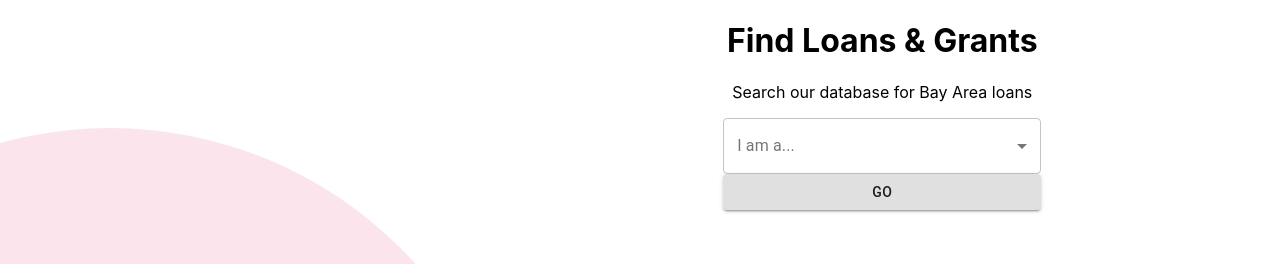
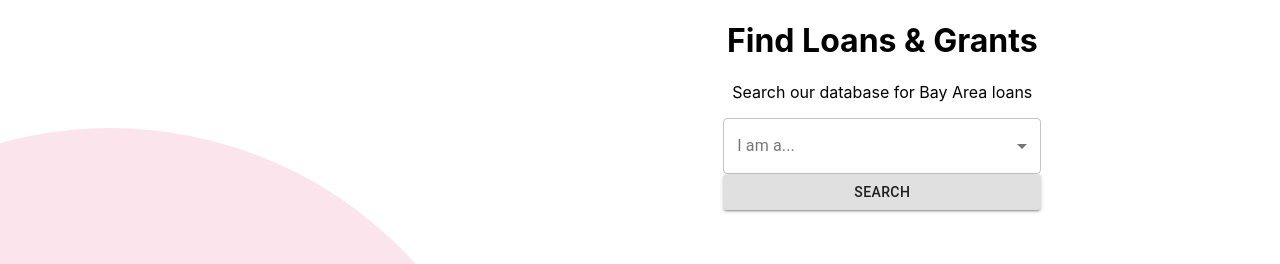
Before and after one commit to sfbrigade/datasci-bay-area-relief-frontend, a React (Create React App) app: page / in a window 1280 px wide. Shown: the top 264 px of the page. Built offline with nearby package versions, Linux system fonts and the light colour scheme.

Commit message:
Add fake scaffolding api calls

```diff
--- a/src/Home.tsx
+++ b/src/Home.tsx
@@ -1,11 +1,12 @@
 import React, { useState } from "react";
-import {Link} from "react-router-dom";
+import { useHistory } from 'react-router-dom';
 import styled from 'styled-components';
 import { ReactComponent as CoolIllustration } from "./assets/CoolIllustration.svg"
 import Button from '@material-ui/core/Button';
 import InputLabel from '@material-ui/core/InputLabel';
 import FormControl from '@material-ui/core/FormControl';
 import Select from '@material-ui/core/Select';
+import search from "./api";
 
 const Container = styled.div`
   display: flex;
@@ -21,6 +22,7 @@ const StyledFormControl = styled(FormControl)`
   flex-direction: column;
   width: 40%;
 `;
+
 const PlaceholderIllustration = styled(CoolIllustration)`
   position: absolute;
   width: 823px;
@@ -30,11 +32,17 @@ const PlaceholderIllustration = styled(CoolIllustration)`
 `;
 
 const Home: React.FC = () => {
-  const [ businessType, setBusinessType ] = useState('')
+  const [ businessType, setBusinessType ] = useState<string>('');
+  const history = useHistory();
 
   const handleBusinessTypeChange = (event: React.ChangeEvent<{ value: unknown }>) => {
     setBusinessType(event.target.value as string);
-  }
+  };
+
+  const goToResults = () => {
+    search(businessType);
+    history.push('/results');
+  };
 
   return (
     <Container>
@@ -61,7 +69,7 @@ const Home: React.FC = () => {
             <option value='non-profit'>Non-profit</option>
           </Select>
 
-          <Button variant="contained" component={Link} to='/results'>Go</Button>
+          <Button variant="contained" onClick={goToResults}>Search</Button>
         </StyledFormControl>
 
       </Section>
--- /dev/null
+++ b/src/api.ts
@@ -0,0 +1,5 @@
+const search = (businessType: string) => {
+
+};
+
+export default search;
```
Also changed, not shown: 1 other file (tests, documents, lock files or other folders).
